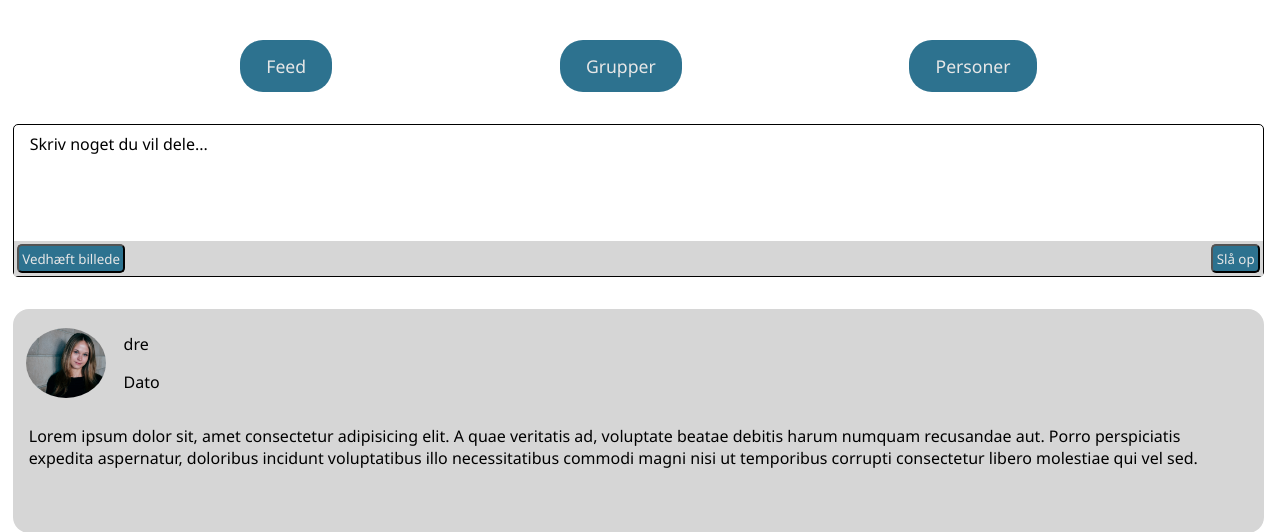
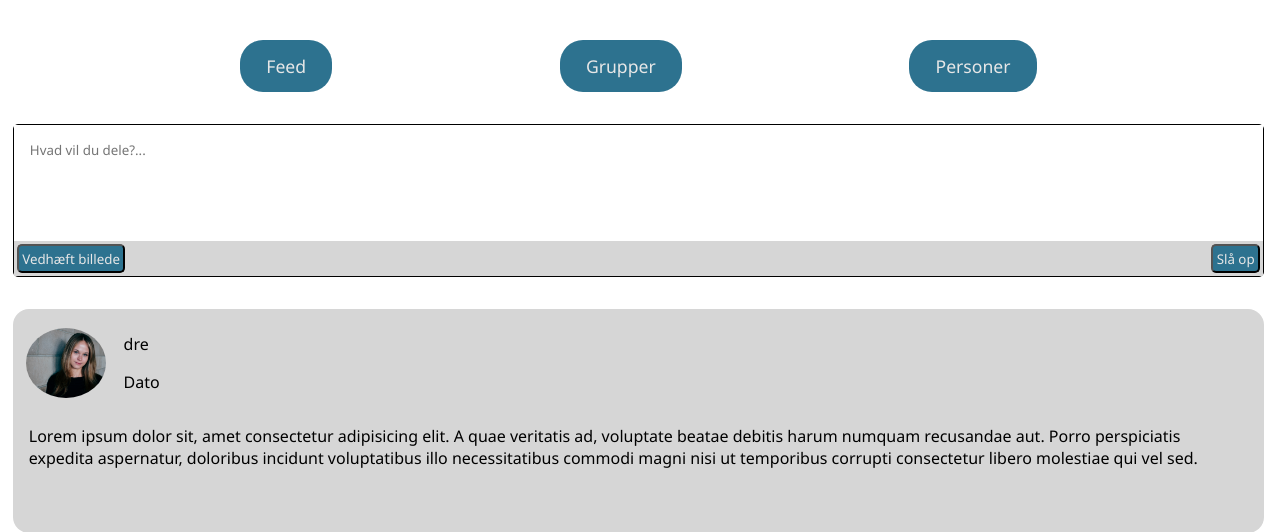
Before and after one commit to Lauramediedk/flaskapp_sql, a Flask app: page /feed in a window 1280 px wide. Shown: the part 75-607 px from the top of the page. Run offline with Flask 3, Linux system fonts and the light colour scheme; a user stored in the database is signed in; some libraries are stand-ins or nearby versions.

Commit message:
input field and z-index due to the input field overlapping menu

```diff
--- a/static/css/style.css
+++ b/static/css/style.css
@@ -43,6 +43,7 @@ body{
 }
 .menu_links{
     position: absolute;
+    z-index: 2;
     top: 100%;
     right: 0;
     flex-direction: column;
@@ -236,6 +237,18 @@ body{
     border: solid 1px;
     border-radius: 5px;
     margin: 0rem 0rem 2rem 0rem;
+    position: relative;
+}
+.post_content input{
+    width: 100%;
+    border: none;
+    outline: none;
+    position: absolute;
+    z-index: 1;
+    top: 0;
+    left: 0;
+    padding: 1rem;
+    box-sizing: border-box;
 }
 .post_actions{
     display: flex;
--- a/templates/feed.html
+++ b/templates/feed.html
@@ -12,7 +12,7 @@
         </div>
         <div class="make_post">
             <div class="post_content">
-                <p>Skriv noget du vil dele...</p>
+                <input type="text" placeholder="Hvad vil du dele?...">
             </div>
             <div class="post_actions">
                 <button>Vedhæft billede</button>
```
